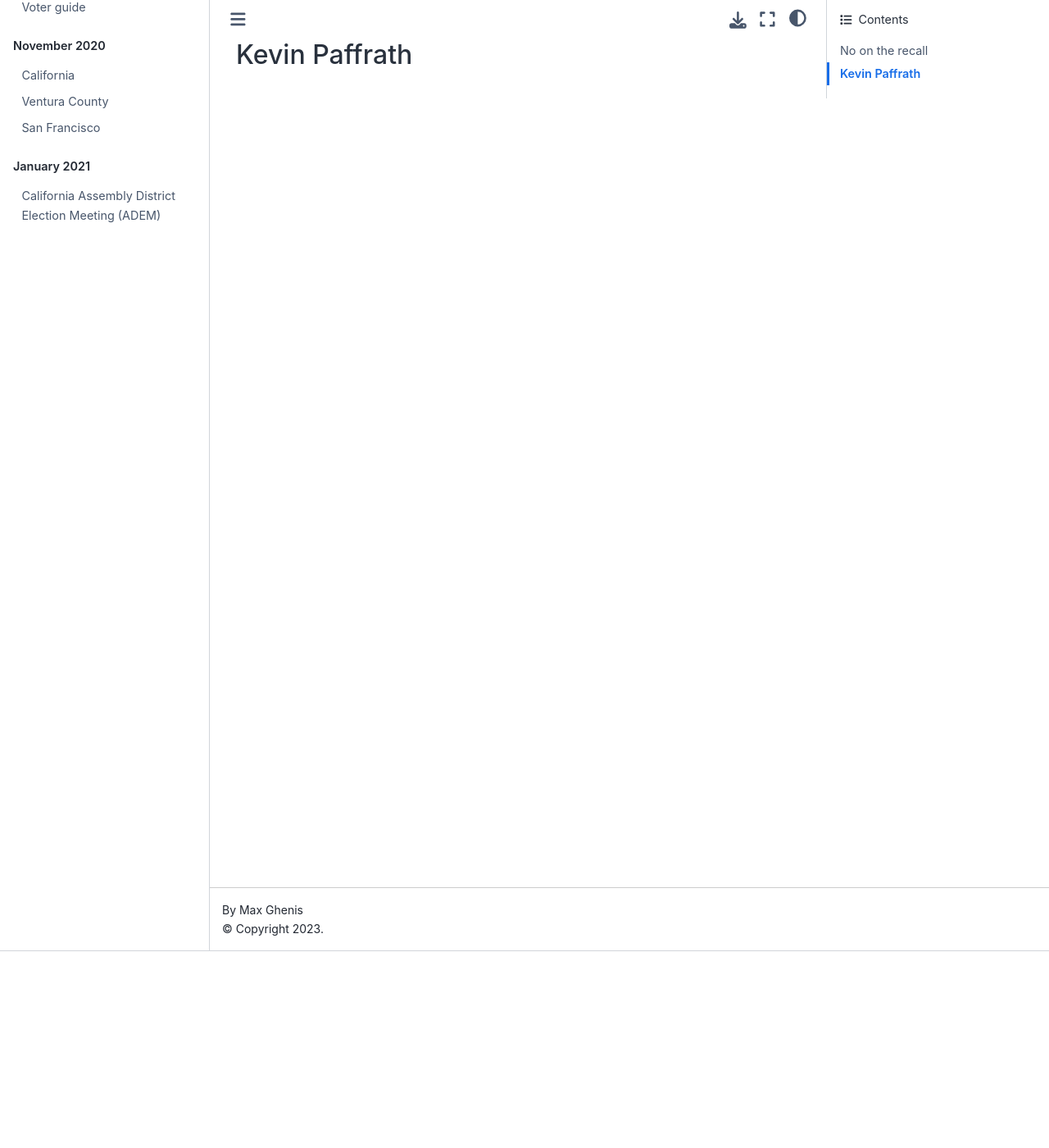
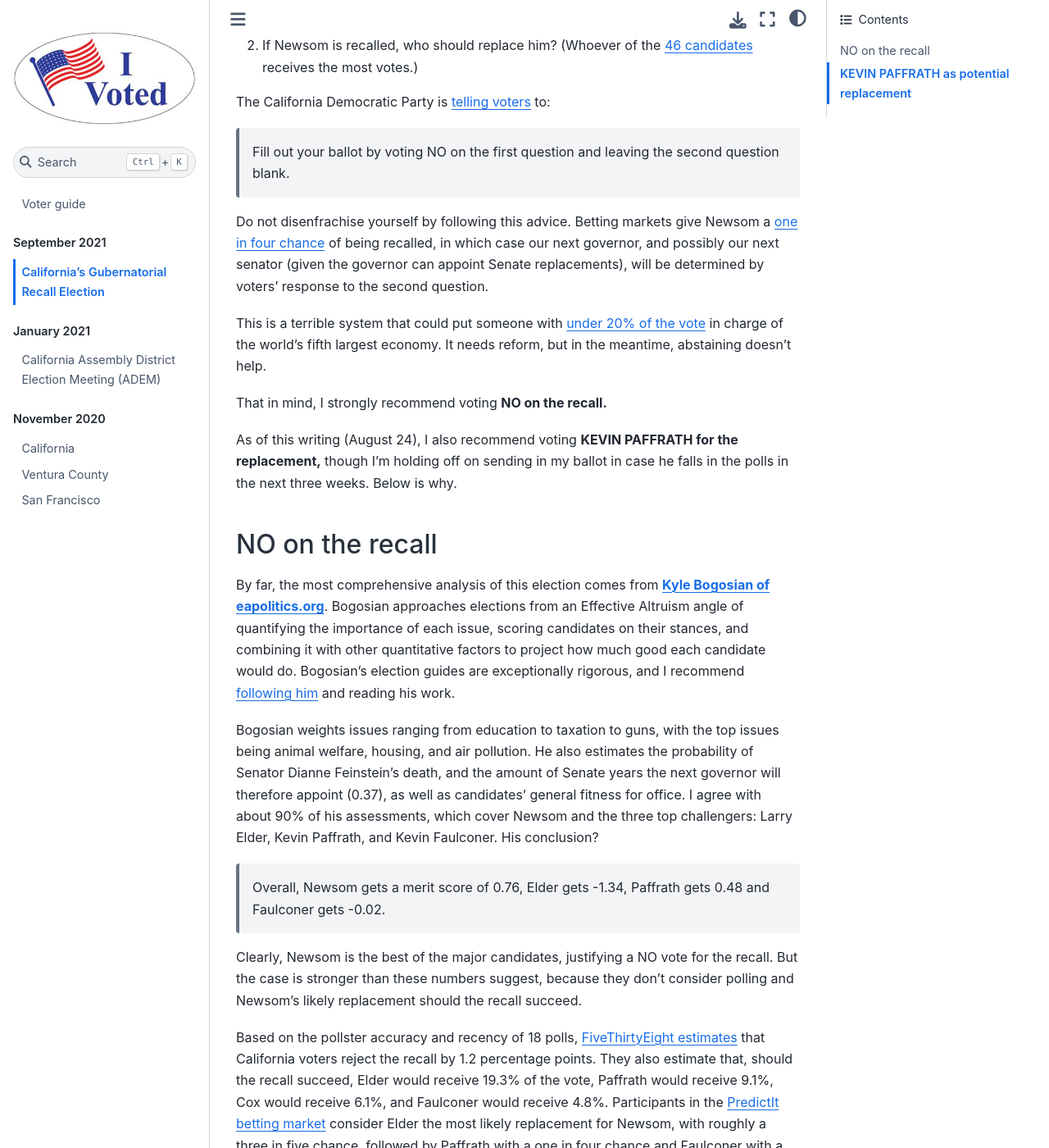
Before and after one commit to MaxGhenis/vote, a Jupyter Book: the page built from docs/sep2021/california.md, in a window 1280 px wide and 1400 px high, scrolled down 240 px. Shown: the whole window at 82% size. Built offline with Jupyter Book 1.0.4 settings and Sphinx 7.4.7 and the Sphinx Book theme 1.1.4, drawn with Linux system fonts in a browser that asks for light colours; some of the changed text lies outside the part shown.

Commit message:
Add recall election

```diff
--- a/docs/_toc.yml
+++ b/docs/_toc.yml
@@ -1,11 +1,14 @@
 format: jb-book
 root: index
 parts:
+- caption: September 2021
+  chapters:
+  - file: sep2021/california
+- caption: January 2021
+  chapters:
+  - file: jan2021/adem
 - caption: November 2020
   chapters:
   - file: nov2020/california
   - file: nov2020/ventura-county
   - file: nov2020/san-francisco
-- caption: January 2021
-  chapters:
-  - file: jan2021/adem
--- a/docs/sep2021/california.md
+++ b/docs/sep2021/california.md
@@ -1,5 +1,64 @@
 # California's Gubernatorial Recall Election
 
-## No on the recall
+California voters have already received ballots for the September 14 recall election.
+Ballots show two questions:
+1. Should Governor Gavin Newsom be recalled? (Requires a simple majority.)
+2. If Newsom is recalled, who should replace him? (Whoever of the [46 candidates](https://calmatters.org/explainers/newsom-recall-candidates/) receives the most votes.)
 
-## Kevin Paffrath
+The California Democratic Party is [telling voters](https://cadem.org/how-to-vote-on-the-recall-election/) to:
+>Fill out your ballot by voting NO on the first question and leaving the second question blank.
+
+Do not disenfrachise yourself by following this advice.
+Betting markets give Newsom a [one in four chance](https://www.predictit.org/markets/detail/7189/Will-Gavin-Newsom-be-recalled-in-2021) of being recalled, in which case our next governor, and possibly our next senator (given the governor can appoint Senate replacements), will be determined by voters' response to the second question.
+
+This is a terrible system that could put someone with [under 20% of the vote](https://projects.fivethirtyeight.com/california-recall-polls/) in charge of the world's fifth largest economy.
+It needs reform, but in the meantime, abstaining doesn't help.
+
+That in mind, I strongly recommend voting **NO on the recall.**
+
+As of this writing (August 24), I also recommend voting **KEVIN PAFFRATH for the replacement,** though I'm holding off on sending in my ballot in case he falls in the polls in the next three weeks.
+Below is why.
+
+## NO on the recall
+
+By far, the most comprehensive analysis of this election comes from [**Kyle Bogosian of eapolitics.org**](https://eapolitics.org/californiarecall2021.html).
+Bogosian approaches elections from an Effective Altruism angle of quantifying the importance of each issue, scoring candidates on their stances, and combining it with other quantitative factors to project how much good each candidate would do.
+Bogosian's election guides are exceptionally rigorous, and I recommend [following him](http://twitter.com/kylebogosian) and reading his work.
+
+Bogosian weights issues ranging from education to taxation to guns, with the top issues being animal welfare, housing, and air pollution.
+He also estimates the probability of Senator Dianne Feinstein's death, and the amount of Senate years the next governor will therefore appoint (0.37), as well as candidates' general fitness for office.
+I agree with about 90% of his assessments, which cover Newsom and the three top challengers: Larry Elder, Kevin Paffrath, and Kevin Faulconer.
+His conclusion?
+>Overall, Newsom gets a merit score of 0.76, Elder gets -1.34, Paffrath gets 0.48 and Faulconer gets -0.02.
+
+Clearly, Newsom is the best of the major candidates, justifying a NO vote for the recall.
+But the case is stronger than these numbers suggest, because they don't consider polling and Newsom's likely replacement should the recall succeed.
+
+Based on the pollster accuracy and recency of 18 polls, [FiveThirtyEight estimates](https://projects.fivethirtyeight.com/california-recall-polls/) that California voters reject the recall by 1.2 percentage points.
+They also estimate that, should the recall succeed, Elder would receive 19.3% of the vote, Paffrath would receive 9.1%, Cox would receive 6.1%, and Faulconer would receive 4.8%.
+Participants in the [PredictIt betting market](https://www.predictit.org/markets/detail/7214/Who-will-be-the-governor-of-California-on-Dec-31) consider Elder the most likely replacement for Newsom, with roughly a three in five chance, followed by Paffrath with a one in four chance and Faulconer with a one in twenty chance.[^betting]
+
+[^betting]: As of this writing, Elder's latest Yes price for being governor on December 31 was 25¢, Paffrath's was 10¢, Faulconer's was 2¢, and six others were 1¢, totaling 43¢. Elder's probability is therefore 25/43 = 58%, and Paffrath's is 10/43 = 23%.
+
+Combining Bogosian's estimate of each candidate's merit score with the betting market probabilities shows that the expected score for the two recall options are:
+* **NO: 0.76** (just Newsom's score)
+* **YES: -0.67** (-1.34 * 58% for Elder + 0.48 * 23% for Paffrath + -0.02 * 5% for Faulconer)
+
+Should the recall succeed, the most likely outcome is Governor Larry Elder, the worst major candidate, and the expected outcome is significantly worse than any candidate other than a certain Elder.
+
+Even if you may be frustrated with some aspects of Newsom's performance, as I am, I urge you to read Bogosian's summary to see how much worse Larry Elder would be.
+
+## KEVIN PAFFRATH as potential replacement
+
+Bogosian's analysis shows that Kevin Paffrath is the strongest viable replacement, and that Larry Elder would do significant damage as governor.
+
+As of this writing, game theory pushes toward Paffrath as well.
+Betting markets currently consider the replacement election a two-candidate race between Larry Elder and Kevin Paffrath.
+While the polls show John Cox and Kevin Faulconer trailing Paffrath, and Paffrath a fair distance behind Elder, bettors apparently believe that the two parties will consolidate around their respective front-runners.
+
+This seems plausible to me, though in case something changes, I'm waiting to mark question two on my ballot and mail it in.
+If, for example, Kevin Faulconer had the best chance of beating Larry Elder, he could be worth voting for instead.
+
+For now, Paffrath is both the strongest major candidate and the most viable candidate to keep Larry Elder out of the governor's mansion, so Democrats should hold their nose and rally around the YouTube landlord.
+
+I'll update this document should my decision change, or once I send in my ballot.
```
